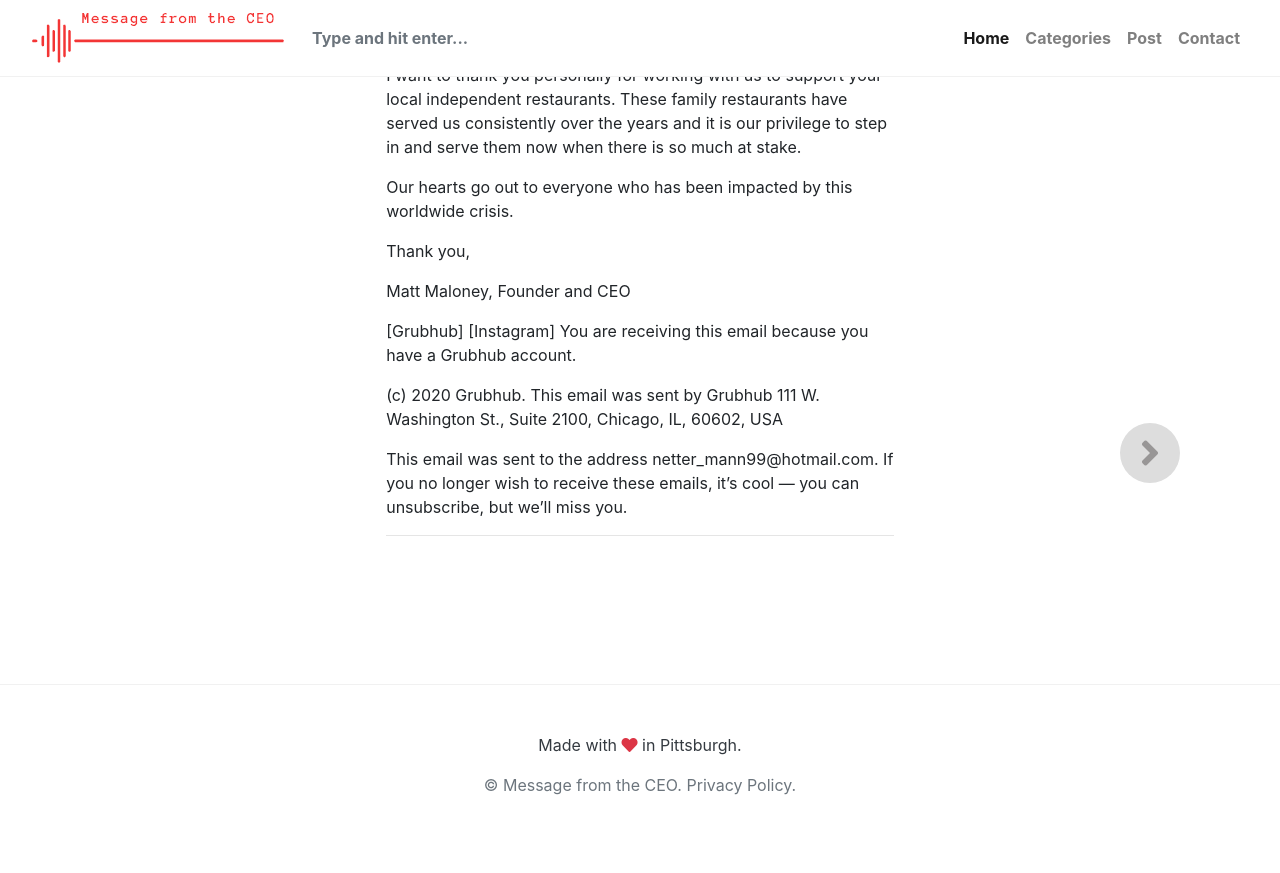
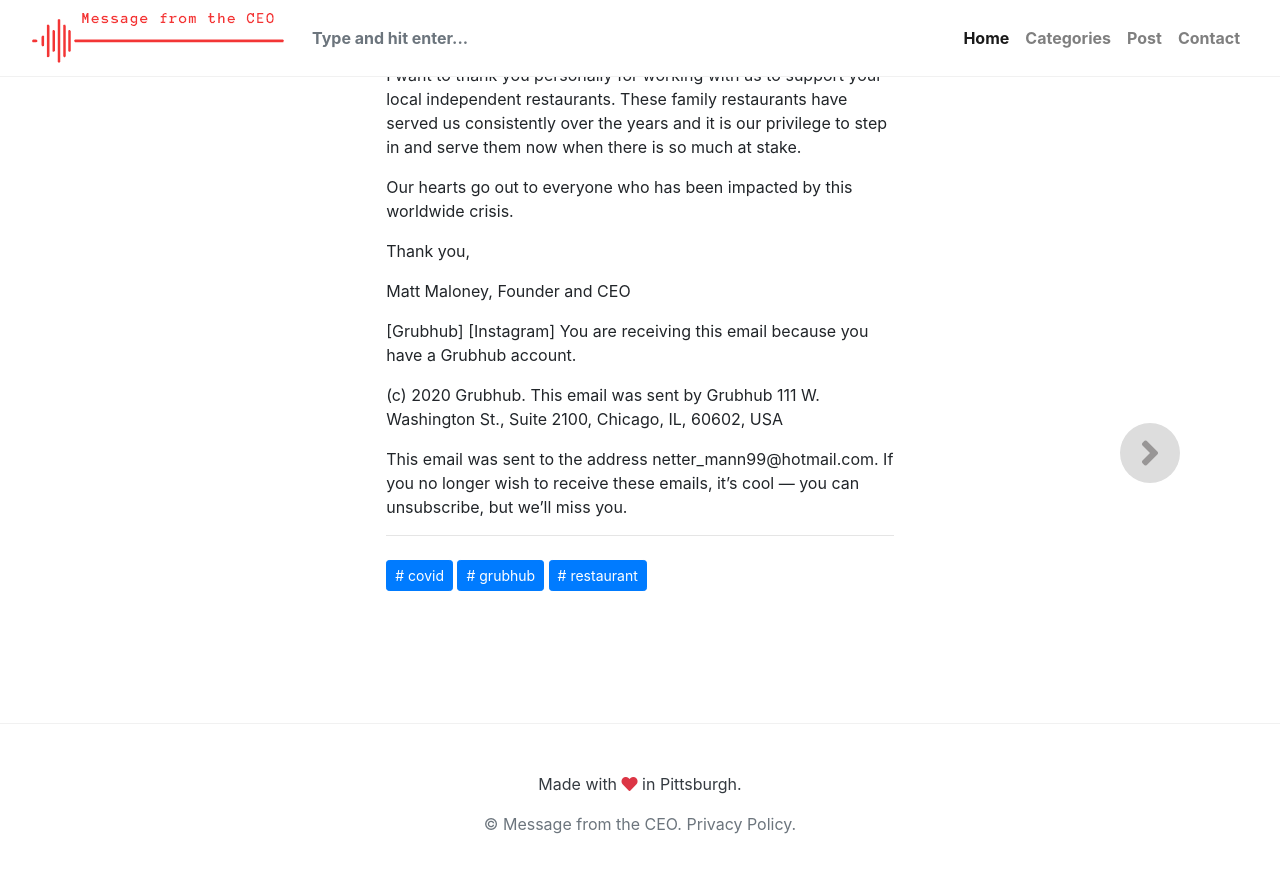
Before and after one commit to bertique/messageFromTheCEO, a Jekyll site: the page built from _posts/2020-03-18-AmessagefromourCEOMattMaloney.md, in a window 1280 px wide and 900 px high, scrolled down 2446 px. Shown: the top 873 px of the window. Built offline with Jekyll 4.4.1, drawn with Linux system fonts in a browser that asks for light colours; nearby versions of some CDN libraries; library files that are not in the unit come from our copies.

Commit message:
Update 2020-03-18-AmessagefromourCEOMattMaloney.md

```diff
--- a/_posts/2020-03-18-AmessagefromourCEOMattMaloney.md
+++ b/_posts/2020-03-18-AmessagefromourCEOMattMaloney.md
@@ -2,7 +2,7 @@
 title:  "A message from our CEO, Matt Maloney"
 metadate: "hide"
 date: 2020-03-18 00:11:14
-categories: [  ]
+categories: [ covid, grubhub, restaurant ]
 image: "/assets/images/posts/AmessagefromourCEOMattMaloney_full.png"
 thumbnail: "/assets/images/posts/AmessagefromourCEOMattMaloney.png"
 ---
```
